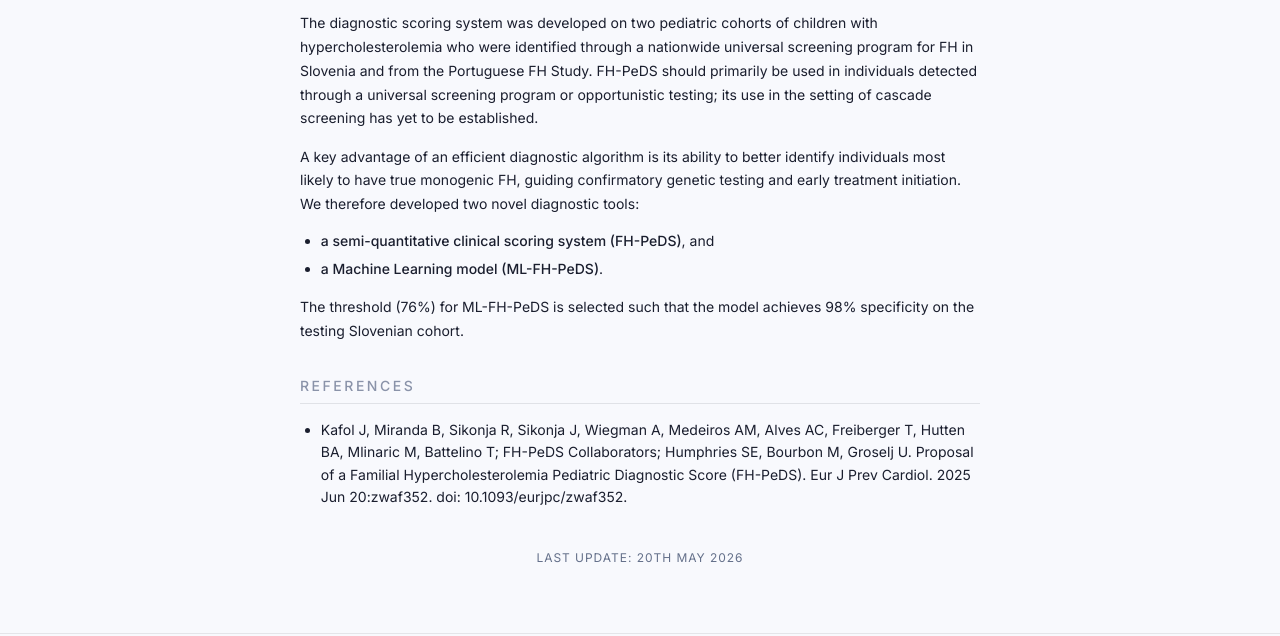
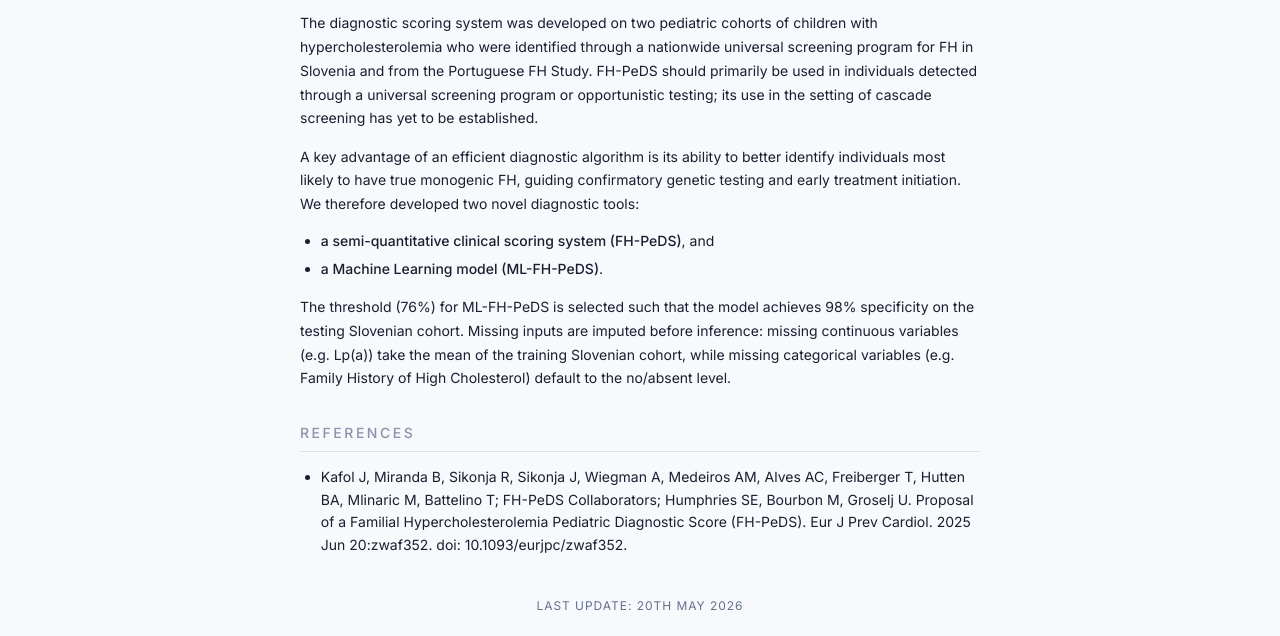
Before and after one commit to roksikonja/fh-peds, an Astro site: page /about in a window 1280 px wide. Shown: the part 669-1305 px from the top of the page. Built offline with nearby package versions, Linux system fonts and the light colour scheme; Astro itself is replaced by a stand-in of ours.

Commit message:
explain missing inputs

```diff
--- a/src/pages/about.astro
+++ b/src/pages/about.astro
@@ -57,7 +57,10 @@ import Hero from '../components/Hero.astro';
       </ul>
       <p>
         The threshold (76%) for ML-FH-PeDS is selected such that the model achieves 98% specificity
-        on the testing Slovenian cohort.
+        on the testing Slovenian cohort. Missing inputs are imputed before inference: missing
+        continuous variables (e.g. Lp(a)) take the mean of the training Slovenian cohort, while
+        missing categorical variables (e.g. Family History of High Cholesterol) default to the
+        no/absent level.
       </p>
     </section>
 
```
